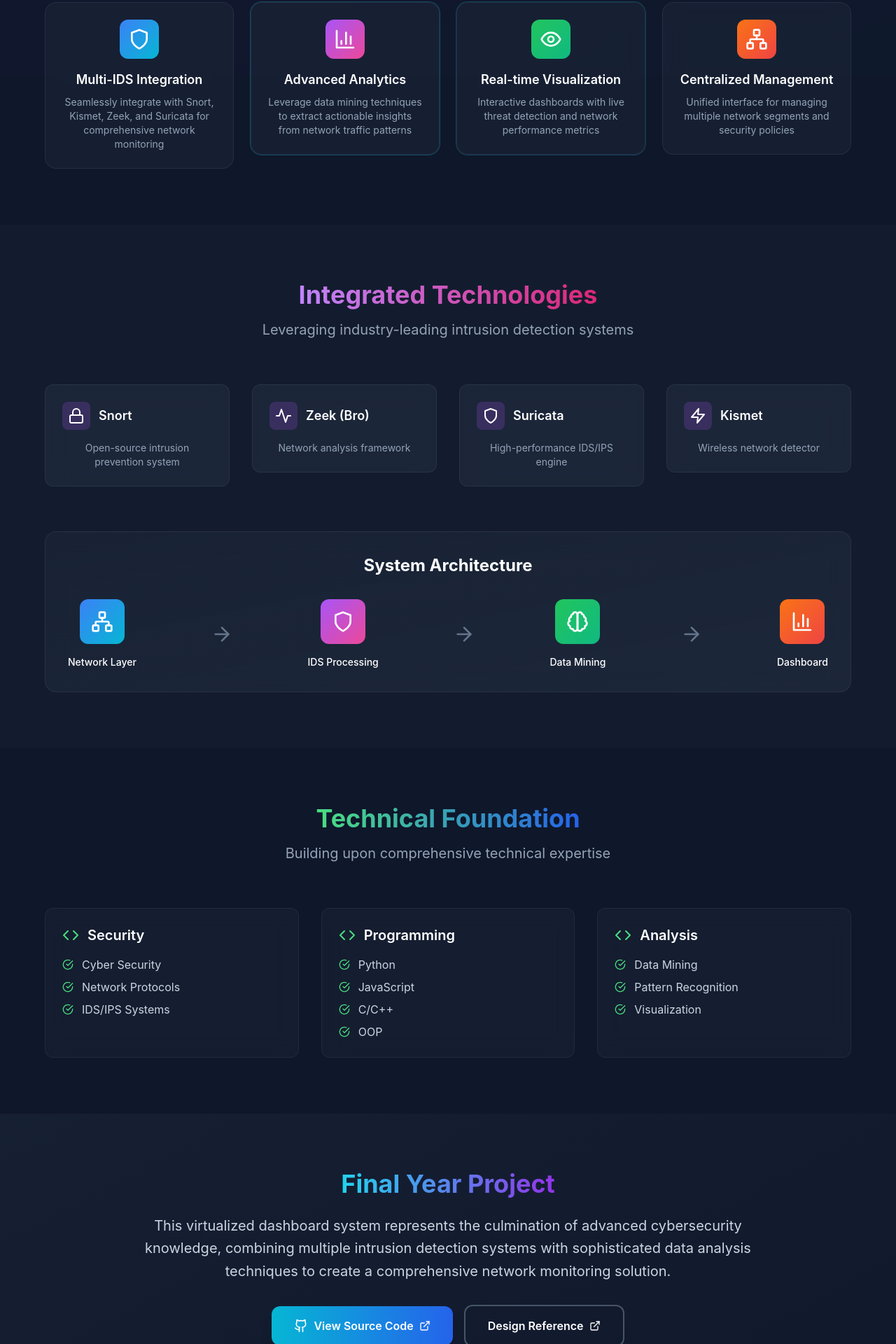
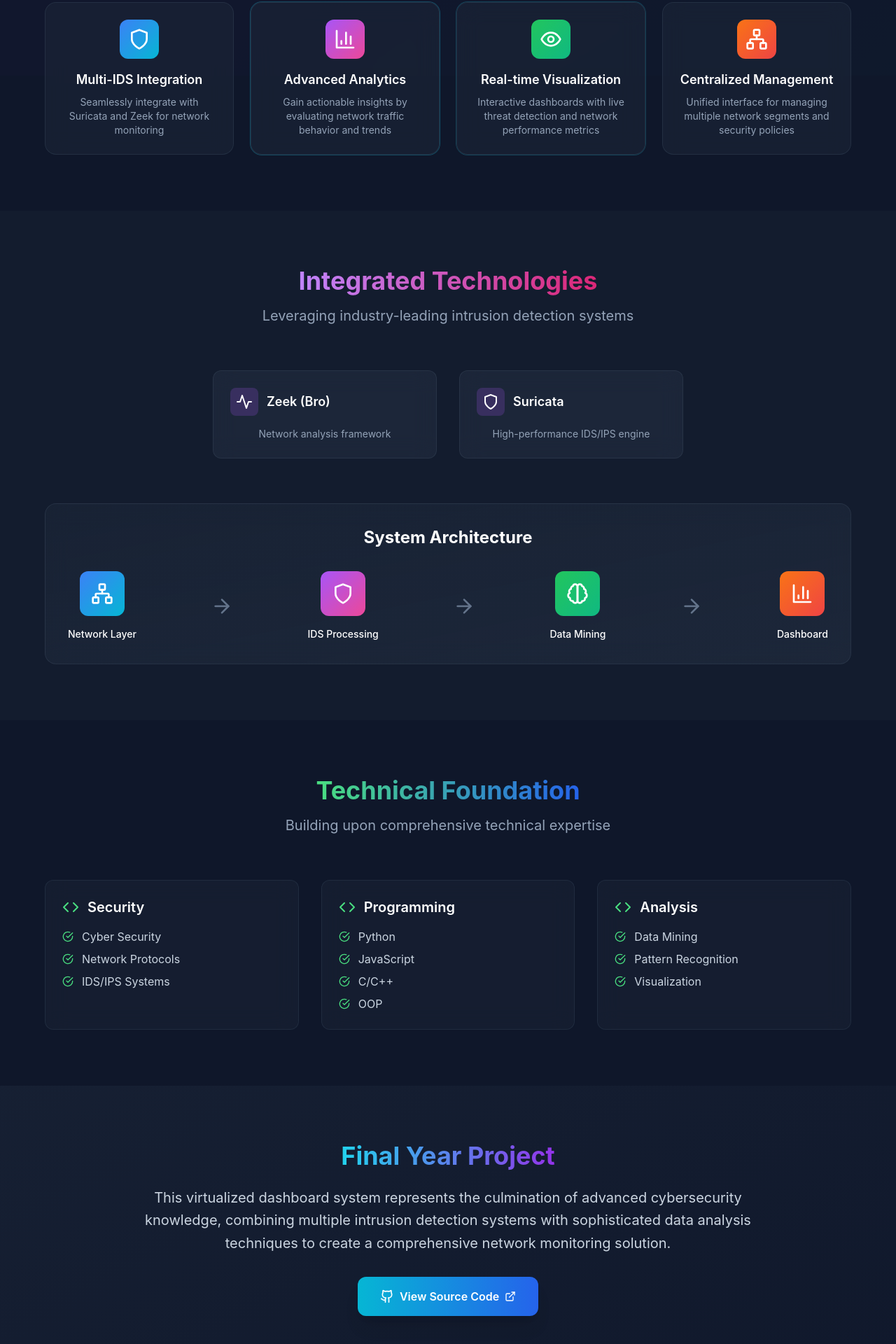
Before and after one commit to ConZee/FYPMarketing, a React (Vite) app: page / in a window 1280 px wide. Shown: the part 692-2612 px from the top of the page at 70% size. Built offline with nearby package versions, Linux system fonts and the light colour scheme.

Commit message:
Info Update

```diff
--- a/src/App.jsx
+++ b/src/App.jsx
@@ -18,13 +18,13 @@ const App = () => {
     {
       icon: <Shield className="w-8 h-8" />,
       title: "Multi-IDS Integration",
-      description: "Seamlessly integrate with Snort, Kismet, Zeek, and Suricata for comprehensive network monitoring",
+      description: "Seamlessly integrate with Suricata and Zeek for network monitoring",
       color: "from-blue-500 to-cyan-500"
     },
     {
       icon: <BarChart3 className="w-8 h-8" />,
       title: "Advanced Analytics",
-      description: "Leverage data mining techniques to extract actionable insights from network traffic patterns",
+      description: "Gain actionable insights by evaluating network traffic behavior and trends",
       color: "from-purple-500 to-pink-500"
     },
     {
@@ -42,10 +42,10 @@ const App = () => {
   ];
 
   const technologies = [
-    { name: "Snort", description: "Open-source intrusion prevention system", icon: <Lock className="w-6 h-6" /> },
+    //{ name: "Snort", description: "Open-source intrusion prevention system", icon: <Lock className="w-6 h-6" /> },
     { name: "Zeek (Bro)", description: "Network analysis framework", icon: <Activity className="w-6 h-6" /> },
     { name: "Suricata", description: "High-performance IDS/IPS engine", icon: <Shield className="w-6 h-6" /> },
-    { name: "Kismet", description: "Wireless network detector", icon: <Zap className="w-6 h-6" /> }
+    //{ name: "Kismet", description: "Wireless network detector", icon: <Zap className="w-6 h-6" /> }
   ];
 
   const skills = [
@@ -75,7 +75,7 @@ const App = () => {
           <a href="#features" className="hover:text-cyan-400 transition-colors">Features</a>
           <a href="#tech" className="hover:text-cyan-400 transition-colors">Technology</a>
           <a href="#about" className="hover:text-cyan-400 transition-colors">About</a>
-          <a href="https://github.com/ConZee/FYPMarketing" className="flex items-center space-x-2 bg-gradient-to-r from-cyan-500 to-blue-500 px-4 py-2 rounded-lg hover:from-cyan-600 hover:to-blue-600 transition-all">
+          <a href="https://github.com/ConZee/Project-Syntra" className="flex items-center space-x-2 bg-gradient-to-r from-cyan-500 to-blue-500 px-4 py-2 rounded-lg hover:from-cyan-600 hover:to-blue-600 transition-all">
             <Github className="w-4 h-4" />
             <span>GitHub</span>
           </a>
@@ -155,17 +155,17 @@ const App = () => {
             </p>
           </div>
 
-          <div className="grid grid-cols-1 md:grid-cols-2 lg:grid-cols-4 gap-8">
+          <div className="flex flex-wrap justify-center gap-8">
             {technologies.map((tech, index) => (
-              <div key={index} className="group">
-                <div className="p-6 rounded-xl bg-slate-700/30 backdrop-blur-lg border border-slate-600/30 hover:border-purple-500/50 transition-all duration-300 hover:transform hover:scale-105">
+              <div key={index} className="flex-grow basis-[300px] max-w-[320px] group">
+                <div className="h-full flex flex-col justify-between p-6 rounded-xl bg-slate-700/30 backdrop-blur-lg border border-slate-600/30 hover:border-purple-500/50 transition-all duration-300 hover:transform hover:scale-105">
                   <div className="flex items-center mb-4">
                     <div className="p-2 bg-purple-500/20 rounded-lg mr-3 group-hover:bg-purple-500/30 transition-colors">
                       {tech.icon}
                     </div>
                     <h3 className="font-semibold text-lg">{tech.name}</h3>
                   </div>
-                  <p className="text-slate-400 text-sm">{tech.description}</p>
+                  <p className="text-slate-400 text-sm break-words">{tech.description}</p>
                 </div>
               </div>
             ))}
@@ -258,19 +258,12 @@ const App = () => {
 
           <div className="flex flex-col sm:flex-row gap-4 justify-center items-center mb-12">
             <a
-              href="https://github.com/ConZee/FYPMarketing"
+              href="https://github.com/ConZee/Project-Syntra"
               className="group bg-gradient-to-r from-cyan-500 to-blue-600 px-8 py-4 rounded-xl font-semibold flex items-center space-x-2 hover:from-cyan-600 hover:to-blue-700 transform hover:scale-105 transition-all duration-200 shadow-xl"
             >
               <Github className="w-5 h-5" />
               <span>View Source Code</span>
               <ExternalLink className="w-4 h-4 group-hover:translate-x-1 transition-transform" />
-            </a>
-            <a
-              href="https://github.com/ConZee/ISIT207A2"
-              className="px-8 py-4 rounded-xl font-semibold border-2 border-slate-600 hover:border-cyan-400 hover:text-cyan-400 transition-colors duration-200 flex items-center space-x-2"
-            >
-              <span>Design Reference</span>
-              <ExternalLink className="w-4 h-4" />
             </a>
           </div>
 
@@ -305,7 +298,7 @@ const App = () => {
             Final Year Project - Virtualized Network Intrusion Detection System
           </p>
           <div className="flex justify-center space-x-6 mt-4">
-            <a href="https://github.com/ConZee/FYPMarketing" className="text-slate-400 hover:text-cyan-400 transition-colors">
+            <a href="https://github.com/ConZee/Project-Syntra" className="text-slate-400 hover:text-cyan-400 transition-colors">
               <Github className="w-5 h-5" />
             </a>
           </div>
```
Also changed, not shown: 1 other file (tests, documents, lock files or other folders).
